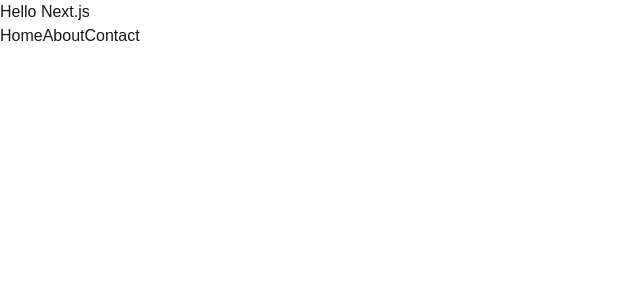
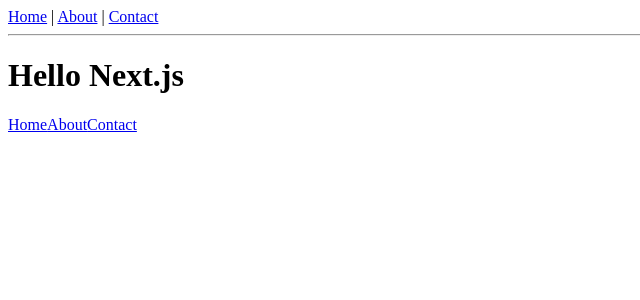
Before and after one commit to chhayashah/nextjs-practice, a Next.js app: page / in a window 1280 px wide. Shown: the top 300 px of the page, without its empty margins (0-640 px from the left). Built offline with nearby package versions, Linux system fonts and the light colour scheme.

Commit message:
update layout

```diff
--- a/app/layout.tsx
+++ b/app/layout.tsx
@@ -1,29 +1,31 @@
 import type { Metadata } from "next";
-import { Geist, Geist_Mono } from "next/font/google";
-import "./globals.css";
-
-const geistSans = Geist({
-  variable: "--font-geist-sans",
-  subsets: ["latin"],
-});
-
-const geistMono = Geist_Mono({
-  variable: "--font-geist-mono",
-  subsets: ["latin"],
-});
+import Link from "next/link";
 
 export const metadata: Metadata = {
-  title: "Create Next App",
-  description: "Generated by create next app",
+  title: "Next.js Practice",
+  description: "Learning Next.js step by step",
 };
 
-export default function RootLayout({ children }: LayoutProps<"/">) {
+export default function RootLayout({
+  children,
+}: Readonly<{
+  children: React.ReactNode;
+}>) {
   return (
-    <html
-      lang="en"
-      className={`${geistSans.variable} ${geistMono.variable} h-full antialiased`}
-    >
-      <body className="min-h-full flex flex-col">{children}</body>
+    <html lang="en">
+      <body>
+        <nav>
+          <Link href="/">Home</Link>
+          {" | "}
+          <Link href="/about">About</Link>
+          {" | "}
+          <Link href="/contact">Contact</Link>
+        </nav>
+
+        <hr />
+
+        {children}
+      </body>
     </html>
   );
 }
```
